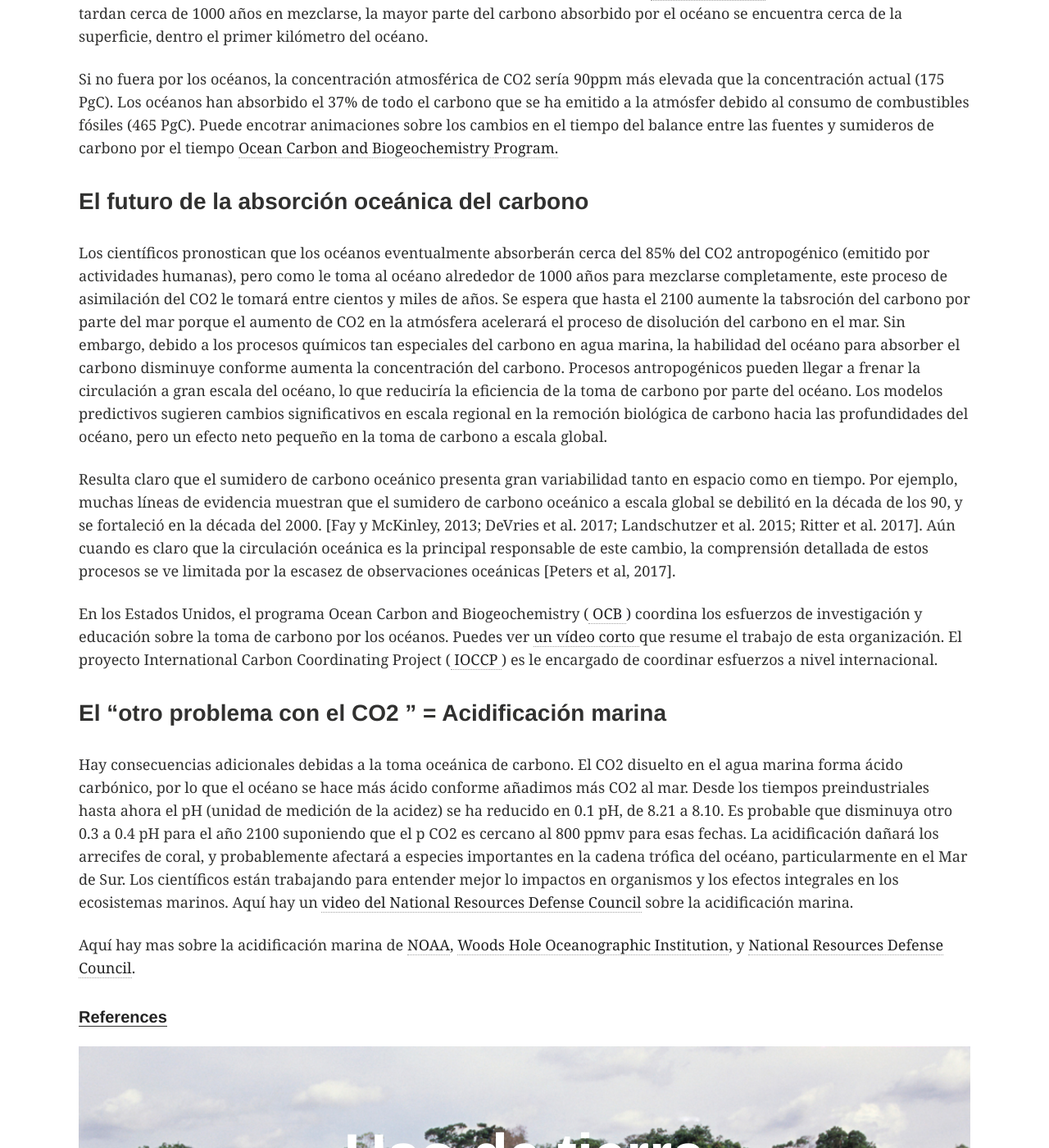
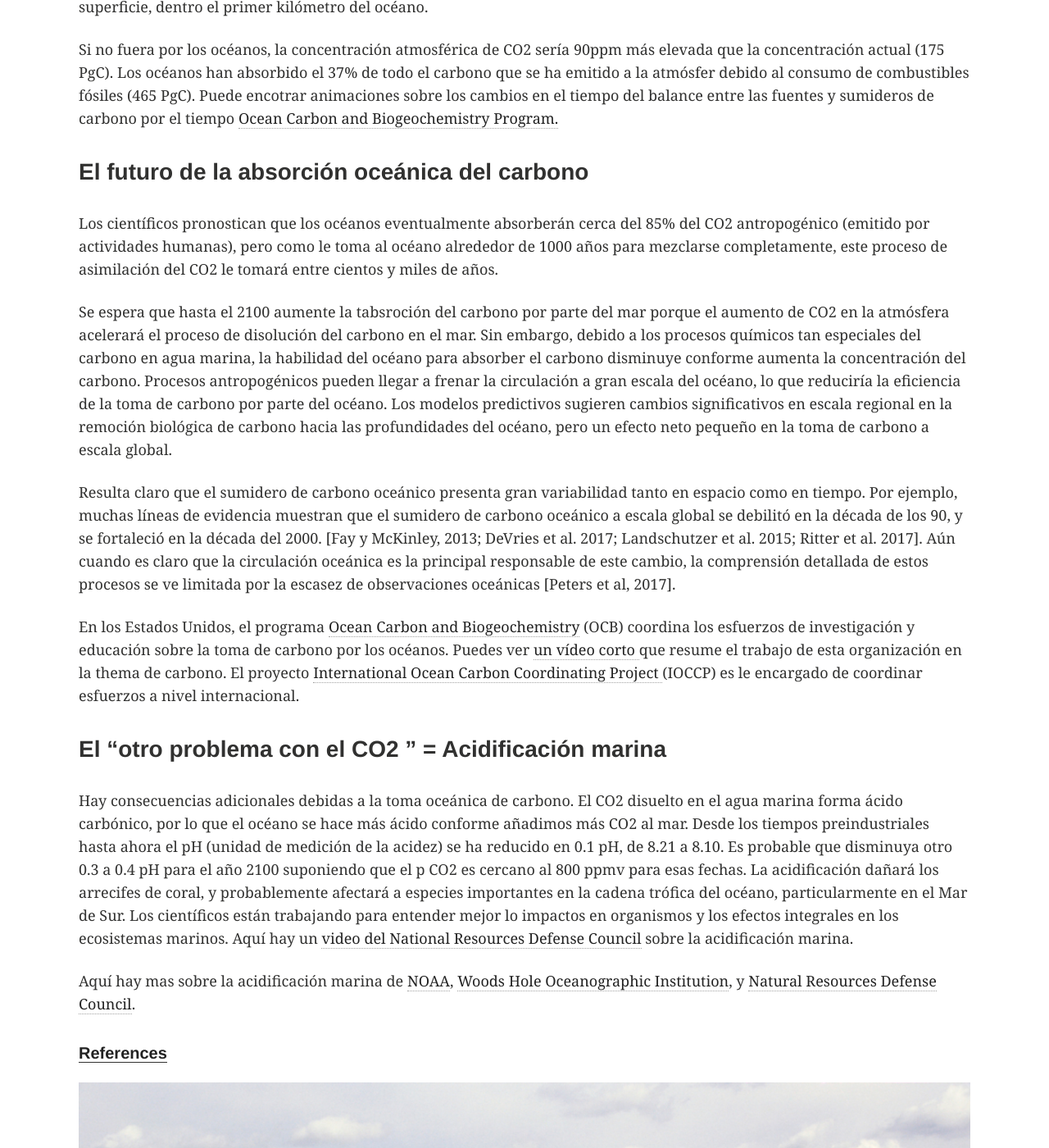
Before and after one commit to galenmckinley/CarbonCycle_Spanish, a Jekyll site: the page built from index.md, in a window 1280 px wide and 1400 px high, scrolled down 7118 px. Shown: the whole window at 82% size. Built offline with Jekyll 4.4.1, drawn with Linux system fonts in a browser that asks for light colours; some of the changed text lies outside the part shown.

Commit message:
update OA

```diff
--- a/index.md
+++ b/index.md
@@ -59,10 +59,7 @@ published: true
 <li> De 2012 a 2021, la humanidad agregó a la atmósfera en promedio 10.8 petagram de carbono (1 petagram carbon = 1 PgC = 10^15) cada año, debido, principalmente, al consumo de combustibles fósiles (9.6 PgC/yr) y all cambio en el uso del suelo (1.2 PgC/yr). Los oceanos absorbieron el 27% de este carbono, y los sistemas terrestres el 29%. Un 3% de las emisiones representan sumideros que no han sido identificados (Friedlingstein et al. 2022). En la atmósfera tan sólo quedó el 45% de las emisiones humanas. Este 45% es el que contribuye al cambio climático.
 </li>
 
-<li>  Existen procesos naturales que reducen el ritmo de acumulación de carbono en la atmósfera.
-</li>
-
-<li> El calentamiento global futuro dependerá de las fuentes de CO2 por las emisiones humanas, así como de los sumideros naturales de carbono en ococeanos y la biosfera terrestre.
+<li> El calentamiento global futuro dependerá de las fuentes de CO2 por las emisiones humanas, así como de los sumideros naturales de carbono en ococeanos y la biosfera terrestre (Crisp et al. 2022).
 </li>
 
 </ul>
@@ -185,20 +182,23 @@ Si no fuera por los océanos, la concentración atmosférica de CO2 sería 90ppm
 
 <h3> El futuro de la absorción oceánica del carbono </h3>
 
-<p> Los científicos pronostican que los océanos eventualmente absorberán cerca del 85% del CO2 antropogénico (emitido por actividades humanas), pero como le toma al océano alrededor de 1000 años para mezclarse completamente, este proceso de asimilación del CO2 le tomará entre cientos y miles de años. Se espera que hasta el 2100 aumente la tabsroción del carbono por parte del mar porque el aumento de CO2 en la atmósfera acelerará el proceso de disolución del carbono en el mar. Sin embargo, debido a los procesos químicos tan especiales del carbono en agua marina, la habilidad del océano para absorber el carbono disminuye conforme aumenta la concentración del carbono. Procesos antropogénicos pueden llegar a frenar la circulación a gran escala del océano, lo que reduciría la eficiencia de la toma de carbono por parte del océano. Los modelos predictivos sugieren cambios significativos en escala regional en la remoción biológica de carbono hacia las profundidades del océano, pero un efecto neto pequeño en la toma de carbono a escala global. </p>
+<p> Los científicos pronostican que los océanos eventualmente absorberán cerca del 85% del CO2 antropogénico (emitido por actividades humanas), pero como le toma al océano alrededor de 1000 años para mezclarse completamente, este proceso de asimilación del CO2 le tomará entre cientos y miles de años. </p>
+
+<p>
+Se espera que hasta el 2100 aumente la tabsroción del carbono por parte del mar porque el aumento de CO2 en la atmósfera acelerará el proceso de disolución del carbono en el mar. Sin embargo, debido a los procesos químicos tan especiales del carbono en agua marina, la habilidad del océano para absorber el carbono disminuye conforme aumenta la concentración del carbono. Procesos antropogénicos pueden llegar a frenar la circulación a gran escala del océano, lo que reduciría la eficiencia de la toma de carbono por parte del océano. Los modelos predictivos sugieren cambios significativos en escala regional en la remoción biológica de carbono hacia las profundidades del océano, pero un efecto neto pequeño en la toma de carbono a escala global. </p>
 
 <p>
 Resulta claro que el sumidero de carbono oceánico presenta gran variabilidad tanto en espacio como en tiempo. Por ejemplo, muchas líneas de evidencia muestran que el sumidero de carbono oceánico a escala global se debilitó en la década de los 90, y se fortaleció en la década del 2000.  [Fay y McKinley, 2013; DeVries et al. 2017; Landschutzer et al. 2015; Ritter et al. 2017]. Aún cuando es claro que la circulación oceánica es la principal responsable de este cambio, la comprensión detallada de estos procesos se ve limitada por la escasez de observaciones oceánicas [Peters et al, 2017].</p>
 
 <p>
-En los Estados Unidos, el programa Ocean Carbon and Biogeochemistry (<a href="https://www.us-ocb.org/"> OCB </a>) coordina los esfuerzos de investigación y educación sobre la toma de carbono por los océanos. Puedes ver <a href="https://www.us-ocb.org/new-ocb-short-film/">un vídeo corto </a> que resume el trabajo de esta organización. El proyecto International Carbon Coordinating Project (<a href="http://www.ioccp.org/"> IOCCP </a>) es le encargado de coordinar esfuerzos a nivel internacional. </p>
+En los Estados Unidos, el programa <a href="https://www.us-ocb.org/">Ocean Carbon and Biogeochemistry</a> (OCB) coordina los esfuerzos de investigación y educación sobre la toma de carbono por los océanos. Puedes ver <a href="https://www.us-ocb.org/new-ocb-short-film/">un vídeo corto </a> que resume el trabajo de esta organización en la thema de carbono. El proyecto <a href="http://www.ioccp.org/"> International Ocean Carbon Coordinating Project </a> (IOCCP) es le encargado de coordinar esfuerzos a nivel internacional. </p>
 
 
 <h3> El “otro problema con el CO2 ” = Acidificación marina </h3>
 
 <p> Hay consecuencias adicionales debidas a la toma oceánica de carbono. El CO2 disuelto en el agua marina forma ácido carbónico, por lo que el océano se hace más ácido conforme añadimos más CO2 al mar. Desde los tiempos preindustriales hasta ahora el pH (unidad de medición de la acidez) se ha reducido en 0.1 pH, de 8.21 a 8.10. Es probable que disminuya otro 0.3 a 0.4 pH para el año 2100 suponiendo que el p CO2 es cercano al 800 ppmv para esas fechas. La acidificación dañará los arrecifes de coral, y probablemente afectará a especies importantes en la cadena trófica del océano, particularmente en el Mar de Sur. Los científicos están trabajando para entender mejor lo impactos en organismos y los efectos integrales en los ecosistemas marinos. Aquí hay un <a href="https://www.nrdc.org/stories/what-you-need-know-about-ocean-acidification"> video del National Resources Defense Council</a> sobre la acidificación marina. </p>
 
-<p> Aquí hay mas sobre la acidificación marina de <a href="http://oceanacidification.noaa.gov/Home.aspx">NOAA</a>, <a href="http://www.whoi.edu/main/topic/ocean-acidification"> Woods Hole Oceanographic Institution</a>, y <a href="https://www.nrdc.org/stories/what-you-need-know-about-ocean-acidification">National Resources Defense Council</a>. </p>
+<p> Aquí hay mas sobre la acidificación marina de <a href="https://oceanacidification.noaa.gov/">NOAA</a>, <a href="http://www.whoi.edu/main/topic/ocean-acidification"> Woods Hole Oceanographic Institution</a>, y <a href="https://www.nrdc.org/stories/what-you-need-know-about-ocean-acidification">Natural Resources Defense Council</a>. </p>
 
 <h5> <a href="{{site.baseurl}}/references/" target = "blank"> <u> References </u> </a> </h5>
 
```
Also changed, not shown: 1 other file.
